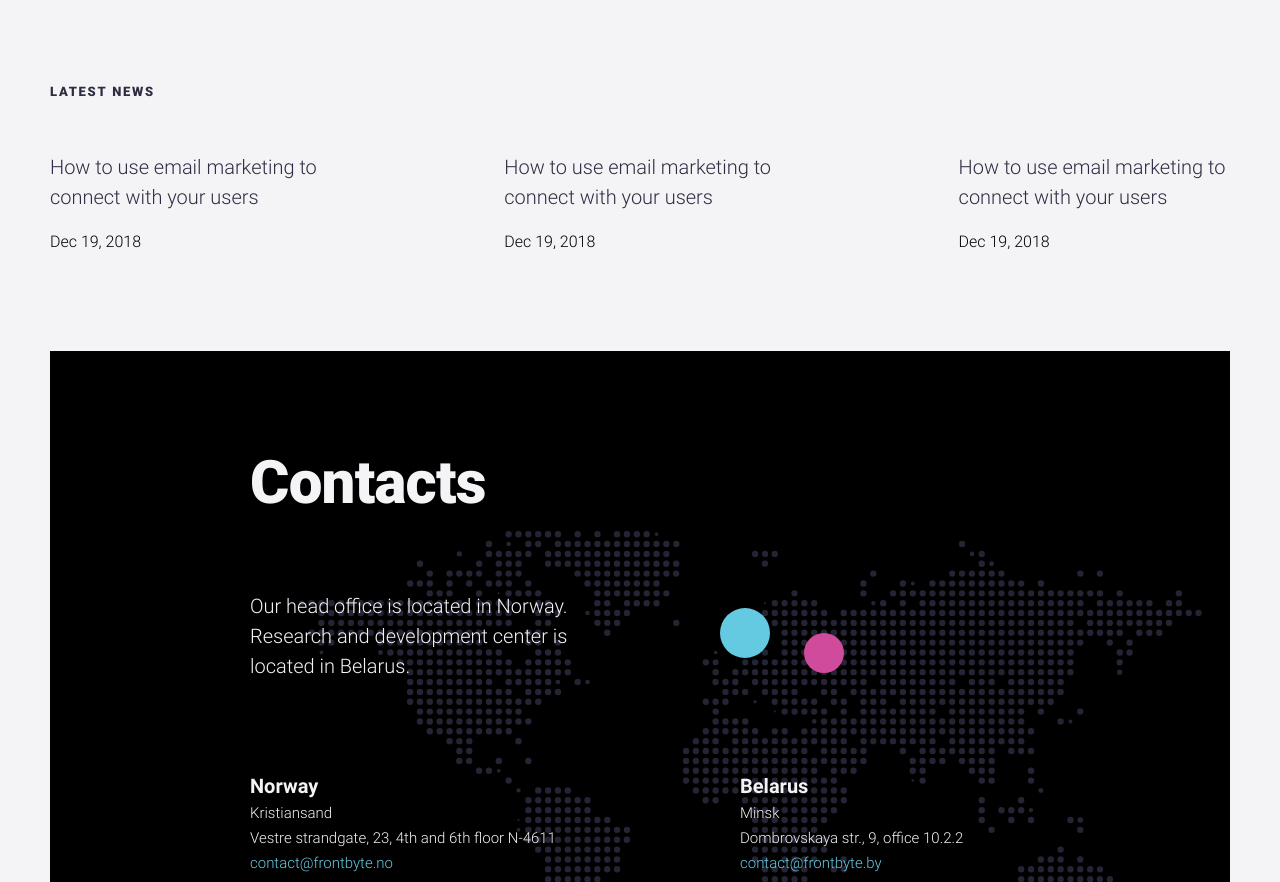
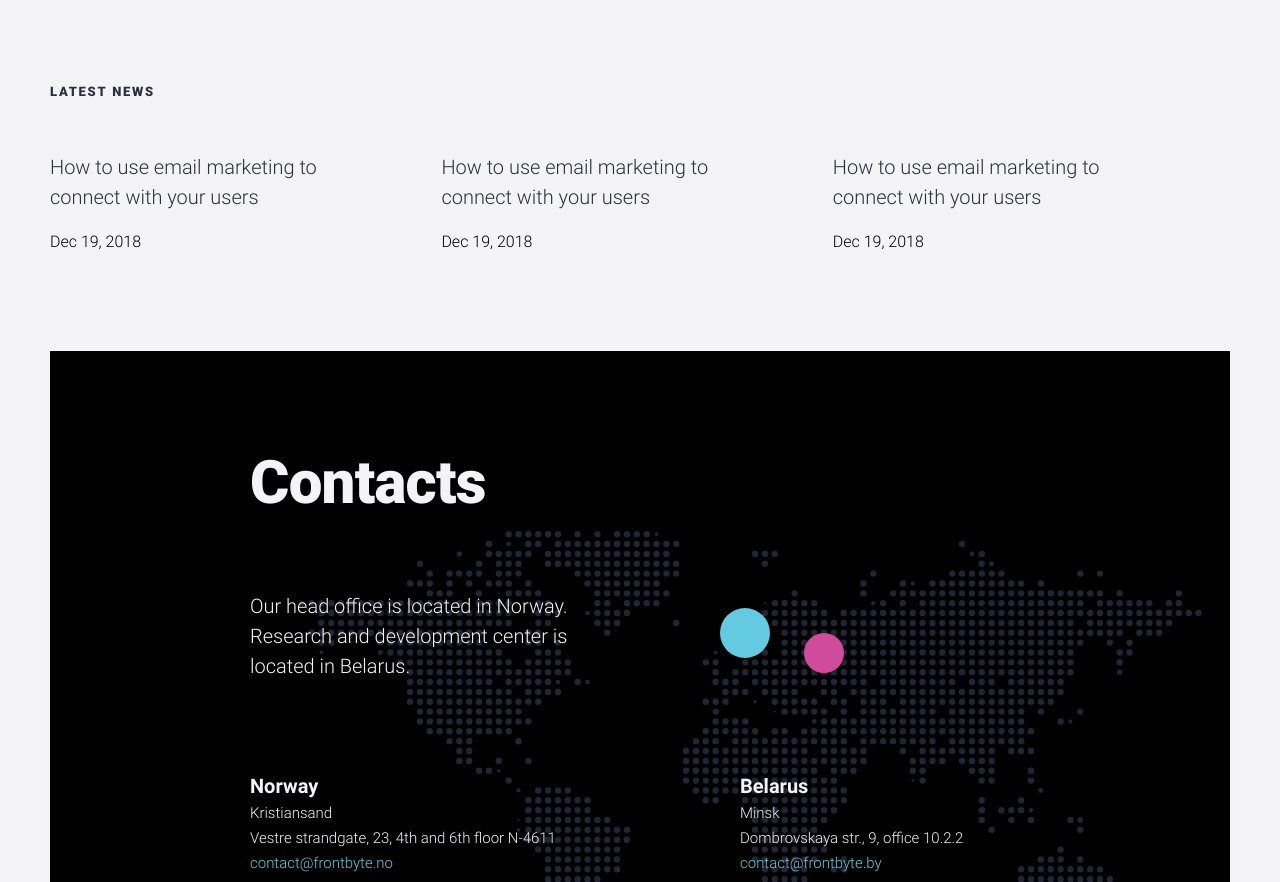
Before and after one commit to IrekYakupov/Fronbyte-home, a plain HTML site: page index.html in a window 1280 px wide. Shown: the part 5727-6609 px from the top of the page. Drawn offline with Linux system fonts and the light colour scheme.

Commit message:
changed location in b-news block

```diff
--- a/style.css
+++ b/style.css
@@ -424,7 +424,6 @@ body {
 .b-news {
   display: flex;
   flex-wrap: wrap;
-  justify-content: space-between;
 }
 
 .b-news__name {
@@ -440,6 +439,7 @@ body {
 
 .b-news__card {
   width: 23%;
+  margin-right: 120px;
 }
 
 .b-news__link {
```
